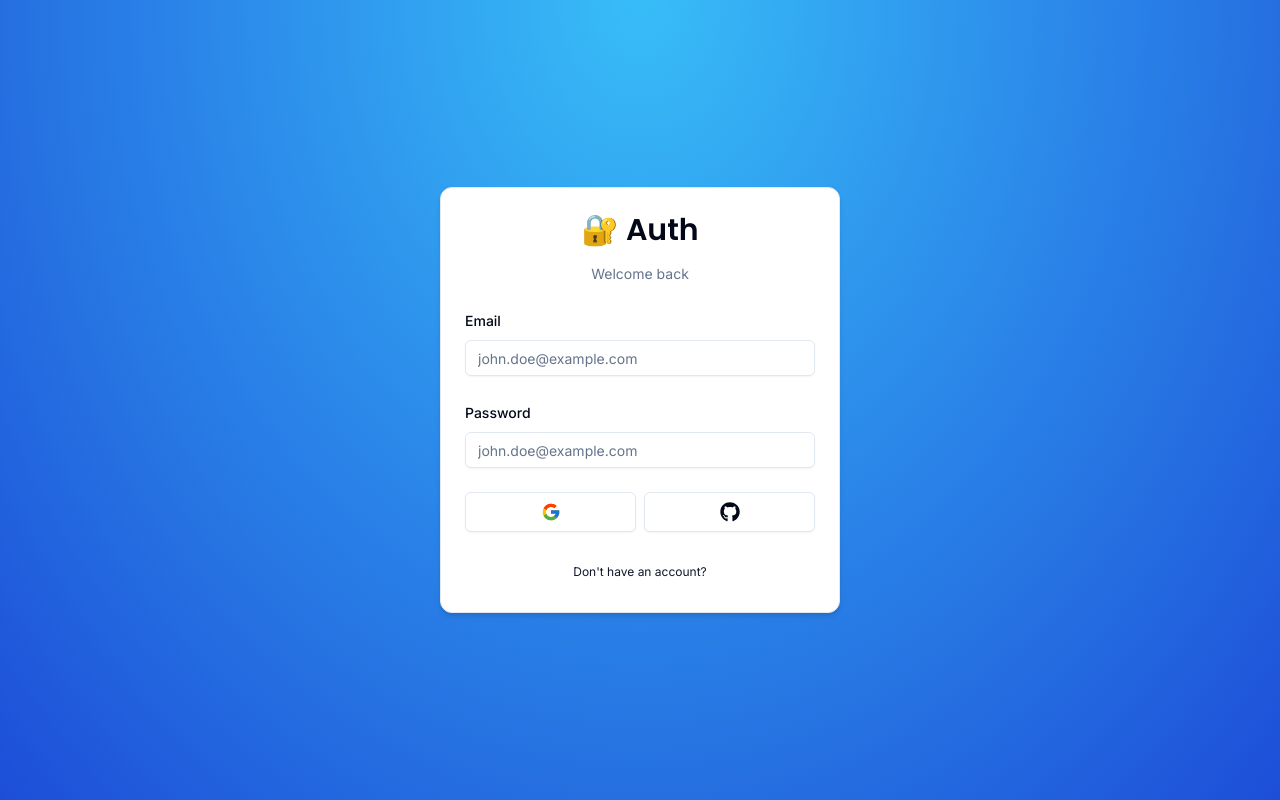
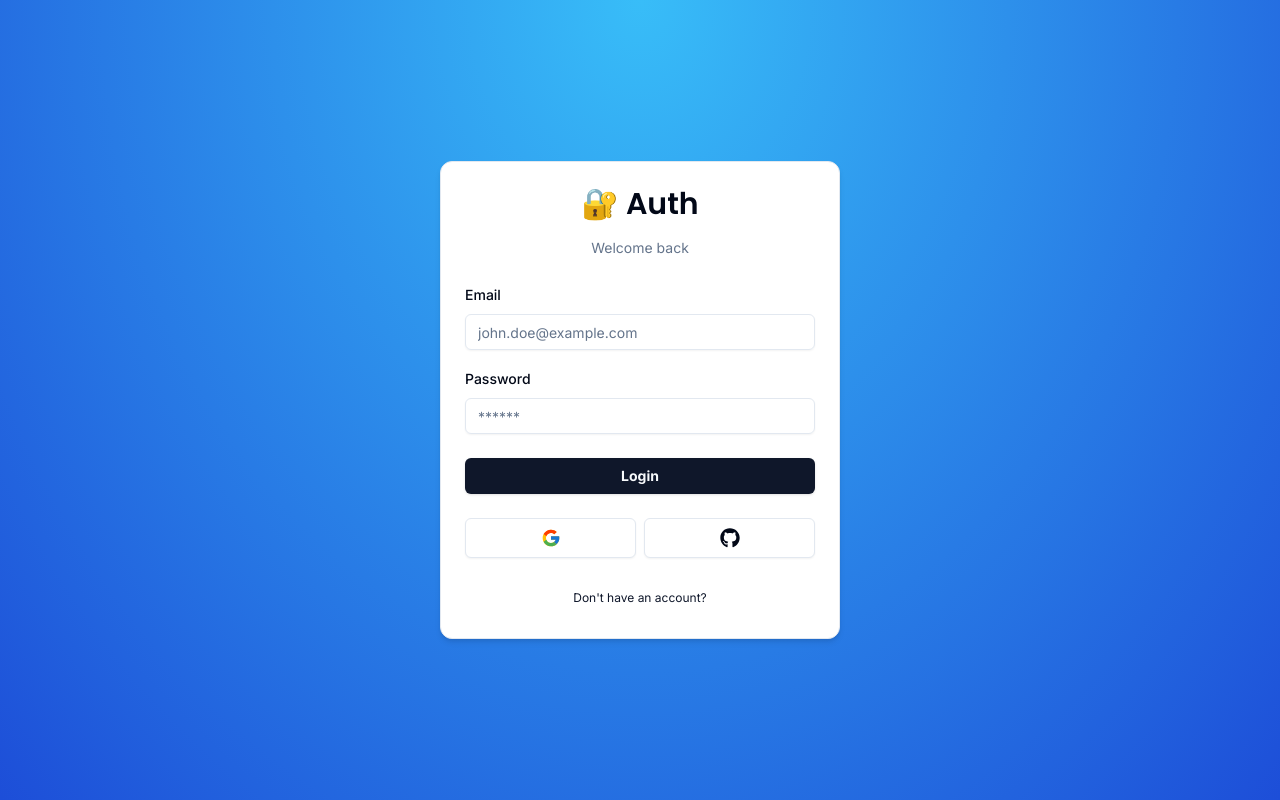
Before and after one commit to iurych/next-auth-authentication, a Next.js app: page /auth/login in a window 1280 px wide. Built offline with nearby package versions, Linux system fonts and the light colour scheme.

Commit message:
feat: finished loginform

```diff
--- a/components/auth/login-form.tsx
+++ b/components/auth/login-form.tsx
@@ -8,6 +8,9 @@ import { CardWrapper } from './card-wrapper'
 import { zodResolver } from '@hookform/resolvers/zod'
 import { useForm } from 'react-hook-form'
 
+import { FormError } from '../form-error'
+import { FormSuccess } from '../form-success'
+import { Button } from '../ui/button'
 import {
   Form,
   FormControl,
@@ -29,6 +32,10 @@ export const LoginForm = () => {
     },
   })
 
+  const onSubmit = (data: LoginRequest) => {
+    console.log(data)
+  }
+
   return (
     <CardWrapper
       headerLabel="Welcome back"
@@ -37,8 +44,8 @@ export const LoginForm = () => {
       showSocial
     >
       <Form {...form}>
-        <form onSubmit={form.handleSubmit(() => {})} className="space-y-6">
-          <div className="space-y-6">
+        <form onSubmit={form.handleSubmit(onSubmit)} className="space-y-6">
+          <div className="space-y-4">
             <FormField
               control={form.control}
               name="email"
@@ -63,17 +70,18 @@ export const LoginForm = () => {
                 <FormItem>
                   <FormLabel>Password</FormLabel>
                   <FormControl>
-                    <Input
-                      {...field}
-                      placeholder="john.doe@example.com"
-                      type="email"
-                    />
+                    <Input {...field} placeholder="******" type="password" />
                   </FormControl>
                   <FormMessage />
                 </FormItem>
               )}
             />
           </div>
+          <FormSuccess message="" />
+          <FormError message="" />
+          <Button className="w-full font-bold" type="submit">
+            Login
+          </Button>
         </form>
       </Form>
     </CardWrapper>
--- /dev/null
+++ b/components/form-error.tsx
@@ -0,0 +1,16 @@
+import { ExclamationTriangleIcon } from '@radix-ui/react-icons'
+
+interface FormErrorProps {
+  message?: string
+}
+
+export const FormError = ({ message }: FormErrorProps) => {
+  if (!message) return null
+
+  return (
+    <div className="bg-destructive/15 p-3 rounded-md flex items-center gap-x-2 text-sm text-destructive">
+      <ExclamationTriangleIcon className="h-4 w-4" />
+      <span>{message}</span>
+    </div>
+  )
+}
--- /dev/null
+++ b/components/form-success.tsx
@@ -0,0 +1,16 @@
+import { CheckCircledIcon } from '@radix-ui/react-icons'
+
+interface FormSuccessProps {
+  message?: string
+}
+
+export const FormSuccess = ({ message }: FormSuccessProps) => {
+  if (!message) return null
+
+  return (
+    <div className="bg-emerald-500/15 p-3 rounded-md flex items-center gap-x-2 text-sm text-emerald-500">
+      <CheckCircledIcon className="h-4 w-4" />
+      <span>{message}</span>
+    </div>
+  )
+}
--- a/schema/index.ts
+++ b/schema/index.ts
@@ -6,5 +6,7 @@ export const LoginSchema = z.object({
       invalid_type_error: 'must be a string',
     })
     .email('Email is required'),
-  password: z.string(),
+  password: z.string().min(1, {
+    message: 'Password must have at least one character',
+  }),
 })
```
